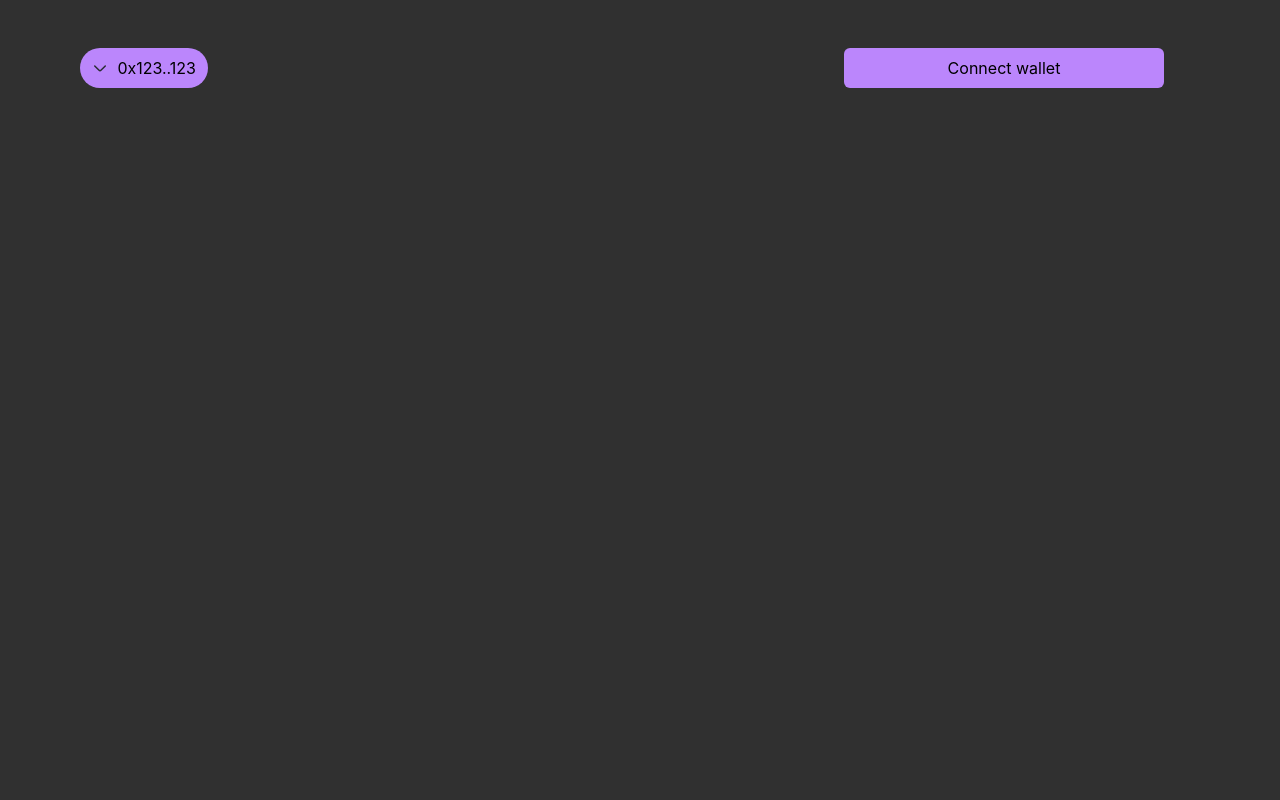
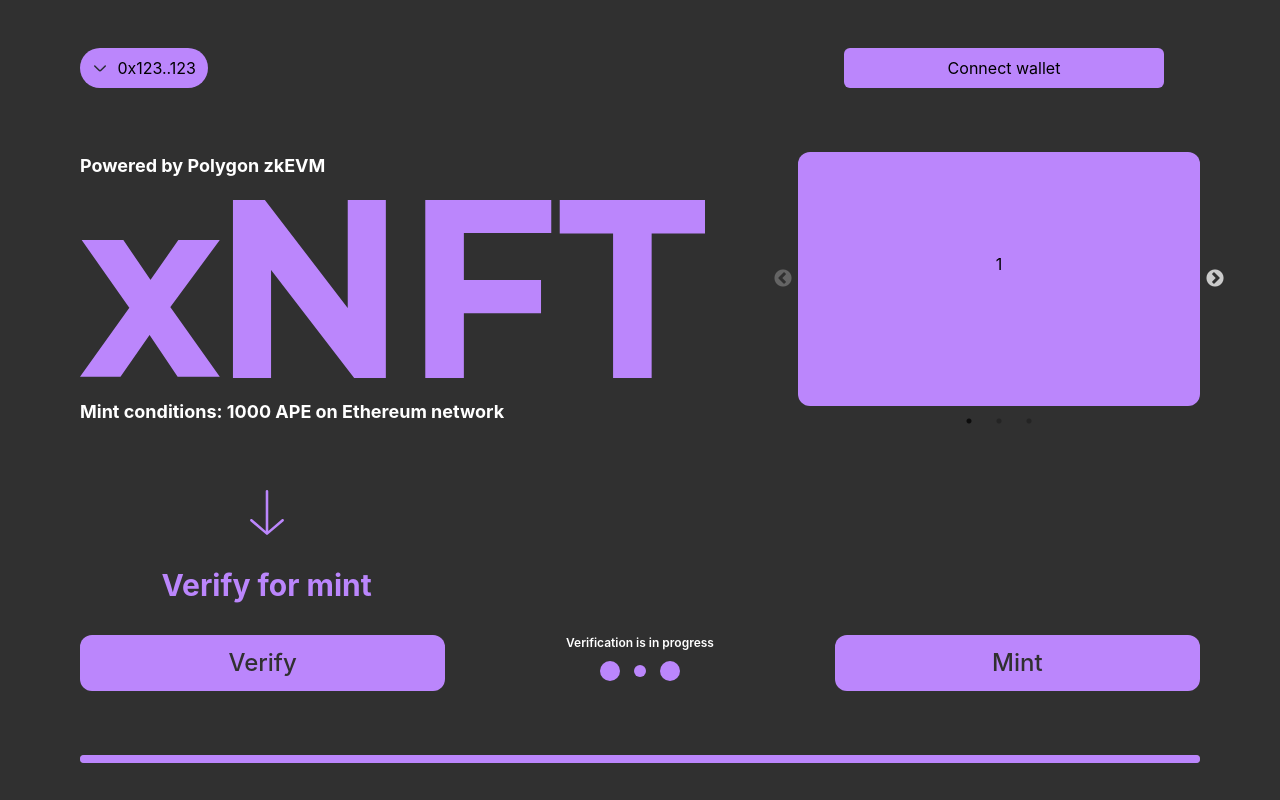
Before and after one commit to andrei-samokish/xNFT, a React (Create React App) app: page / in a window 1280 px wide. Built offline with nearby package versions, Linux system fonts and the light colour scheme.

Commit message:
feat: full page layout

```diff
--- a/package.json
+++ b/package.json
@@ -15,7 +15,10 @@
     "dotenv": "^16.3.1",
     "react": "^18.2.0",
     "react-dom": "^18.2.0",
+    "react-loader-spinner": "^5.4.5",
     "react-scripts": "5.0.1",
+    "react-slick": "^0.29.0",
+    "slick-carousel": "^1.8.1",
     "typescript": "^4.9.5",
     "web-vitals": "^2.1.4"
   },
@@ -45,6 +48,7 @@
   },
   "devDependencies": {
     "@nomicfoundation/hardhat-ethers": "^3.0.4",
+    "@types/react-slick": "^0.23.11",
     "axios": "^1.5.1",
     "hardhat": "^2.18.0",
     "tailwindcss": "^3.3.3"
--- a/src/App.tsx
+++ b/src/App.tsx
@@ -2,9 +2,18 @@
 import logo from "./logo.svg";
 import Layout from "./components/Layout";
 import Header from "./components/Header";
+import Main from "./components/Main";
+import FunctionalBar from "./components/FunctionalBar";
+import ProgressBar from "./components/ProgressBar";
 
 function App() {
-	return <Layout></Layout>;
+	return (
+		<Layout>
+			<Main />
+			<FunctionalBar />
+			<ProgressBar stage="full" />
+		</Layout>
+	);
 }
 
 export default App;
--- /dev/null
+++ b/src/components/FunctionalBar.tsx
@@ -0,0 +1,40 @@
+import { ThreeDots } from "react-loader-spinner";
+
+export default function FunctionalBar() {
+	return (
+		<div className="mt-12">
+			<div className="w-full flex flex-col items-start mb-8">
+				<div className="flex items-center flex-col w-1/3 gap-8">
+					<svg width="34" height="45" viewBox="0 0 34 45" fill="none" xmlns="http://www.w3.org/2000/svg">
+						<path
+							d="M17 0C16.296 0 15.72 0.579413 15.72 1.28341V40.912L2.15202 29.264C1.64002 28.816 0.808017 28.88 0.360017 29.392C-0.0879833 29.904 -0.0239829 30.736 0.488017 31.184L16.168 44.624C16.424 44.816 16.68 44.944 17 44.944C17.32 44.944 17.576 44.816 17.832 44.624L33.512 31.184C34.024 30.736 34.088 29.904 33.64 29.392C33.192 28.88 32.36 28.816 31.848 29.264L18.28 40.912V1.28341C18.28 0.579413 17.704 0 17 0Z"
+							fill="#BB86FC"
+						/>
+					</svg>
+					<p className="font-bold text-3xl text-secondary">Verify for mint</p>
+				</div>
+			</div>
+			<div className="w-full flex flex-row gap-3 justify-evenly">
+				{/** buttons */}
+				<span className="w-full h-14 bg-secondary rounded-xl font-medium flex justify-center items-center text-primary text-2xl">
+					Verify
+				</span>
+				<div className="w-full flex justify-between flex-col items-center">
+					<p className="text-white text-xs font-semibold">Verification is in progress</p>
+					<ThreeDots
+						height="40"
+						width="80"
+						radius="9"
+						color="#BB86FC"
+						ariaLabel="three-dots-loading"
+						wrapperStyle={{}}
+						visible={true}
+					/>
+				</div>
+				<span className="w-full h-14 bg-secondary rounded-xl font-medium flex justify-center items-center text-primary text-2xl">
+					Mint
+				</span>
+			</div>
+		</div>
+	);
+}
--- a/src/components/Layout.tsx
+++ b/src/components/Layout.tsx
@@ -3,7 +3,7 @@
 
 export default function Layout({ children }: PropsWithChildren) {
 	return (
-		<div className="xl:px-20 xl:py-12 md:px-16 md:py-8">
+		<div className="px-20 pt-12">
 			<Header />
 			{children}
 		</div>
--- /dev/null
+++ b/src/components/Main.tsx
@@ -0,0 +1,44 @@
+import Slider from "react-slick";
+import "slick-carousel/slick/slick.css";
+import "slick-carousel/slick/slick-theme.css";
+
+export default function Main() {
+	var settings = {
+		dots: true,
+		infinite: false,
+		speed: 300,
+		slidesToShow: 1,
+		slidesToScroll: 1,
+	};
+
+	return (
+		<div className="flex flex-row justify-between w-full my-16">
+			<div className="flex flex-col gap-5">
+				<p className="text-white font-bold text-lg">Powered by Polygon zkEVM</p>
+				<svg xmlns="http://www.w3.org/2000/svg" width="625" height="178" viewBox="0 0 625 178" fill="none">
+					<path
+						d="M0 176.806L57.3931 96.4514L56.6787 118.32L1.66702 40H43.3425L78.1118 91.1114L62.3942 91.62L98.3542 40H139.792L82.6365 117.557V96.1972L139.792 176.806H97.6397L61.2034 122.389L76.6829 124.677L40.4848 176.806H0Z"
+						fill="#BB86FC"
+					/>
+					<path
+						d="M152.954 178V0H184.866L283.22 128.16H267.74V0H305.844V178H274.17L175.578 49.84H191.057V178H152.954Z"
+						fill="#BB86FC"
+					/>
+					<path
+						d="M381.007 80.1H461.024V113.157H381.007V80.1ZM383.865 178H345.285V0H471.264V33.0571H383.865V178Z"
+						fill="#BB86FC"
+					/>
+					<path d="M533.076 178V33.5657H479.731V0H625V33.5657H571.655V178H533.076Z" fill="#BB86FC" />
+				</svg>
+				<p className="text-white font-bold text-lg">Mint conditions: 1000 APE on Ethereum network</p>
+			</div>
+			<div className="w-[402px] rounded-xl flex flex-col">
+				<Slider {...settings}>
+					<div className="bg-secondary h-[254px] text-center p-[100px] rounded-xl">1</div>
+					<div className="bg-secondary h-[254px] text-center p-[100px]  rounded-xl">2</div>
+					<div className="bg-secondary h-[254px] text-center p-[100px]  rounded-xl">3</div>
+				</Slider>
+			</div>
+		</div>
+	);
+}
--- /dev/null
+++ b/src/components/ProgressBar.tsx
@@ -0,0 +1,13 @@
+import { PropsWithChildren } from "react";
+
+interface ProrgessBarProps {
+	stage: string;
+}
+
+export default function ProgressBar(props: ProrgessBarProps) {
+	return (
+		<div className="w-full h-2 bg-grey -z-10 rounded-3xl mt-16">
+			<div className={`w-${props.stage} bg-secondary h-full rounded-3xl`}></div>
+		</div>
+	);
+}
```
Also changed, not shown: tailwind.config.js (indentation only), 1 other file (tests, documents, lock files or other folders).
